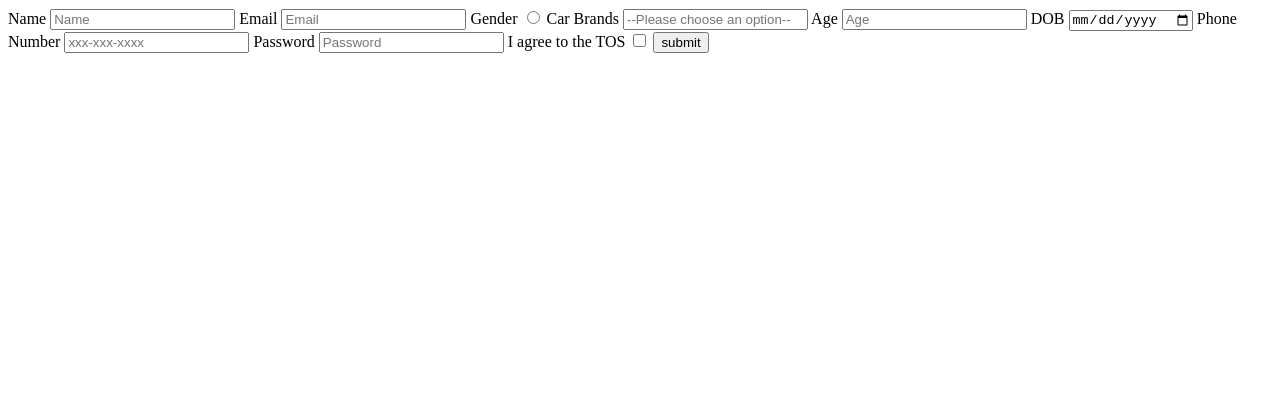
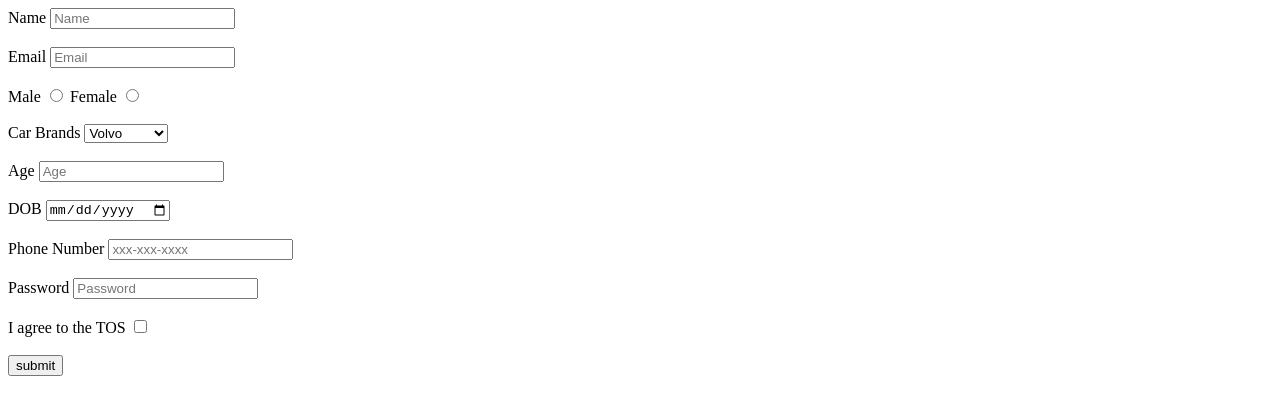
Before and after one commit to acciojob/signup-form-car-aniket100200, a website: page main.html in a window 1280 px wide. Drawn offline with Linux system fonts and the light colour scheme.

Commit message:
created a submission

```diff
--- a/main.html
+++ b/main.html
@@ -9,33 +9,64 @@
 <body>
     <!-- the entire body must be written by student -->
     <form method="post">
+        <div>
             <label for="name">Name</label>
             <input type="text" required id="name" placeholder="Name">
-
+        </div>
+        <br>
+        <div>
             <label for="email">Email</label>
             <input type="email" required id="email" placeholder="Email">
+        </div>
+        <br>
+        <div>
+            <label for="gender_m">Male</label>
+            <input type="radio" required id="gender_m" name='gender'>
+            <label for="gender_f">Female</label>
+            <input type='radio' required id='gender_f' name='gender'>
+        </div>
 
-        <label for="gender_m">Gender</label>
-        <input type="radio" required id="gender_m,gender_f">
+        <br>
 
+        <div>
             <label for="cars">Car Brands</label>
-        <input type="select" required id="cars" placeholder="--Please choose an option--">
-
+            <select name="cars" id="cars" placeholder="--Please choose an option--">
+                <option value="volvo">Volvo</option>
+                <option value="audi">Audi</option>
+                <option value="mercedise">Mercedise</option>
+                <option value="saab">Saab</option>
+                <option value="tata">Tata</option>
+            </select>
+        </div>
+<br>
+        <div>
             <label for="age">Age</label>
             <input type="number" required id="age" placeholder="Age">
-
+        </div>
+<br>
+        <div>
             <label for="dob">DOB</label>
             <input type="date" required id="dob">
-
+        </div>
+<br>
+        <div>
             <label for="tel">Phone Number</label>
             <input type="tel" id="tel" placeholder="xxx-xxx-xxxx">
-
+        </div>
+<br>
+        <div>
             <label for="password">Password</label>
             <input type="password" required id="password" placeholder="Password">
-
+        </div>
+<br>
+        <div>
             <label for="tos"> I agree to the TOS</label>
             <input type="checkbox" required id="tos">
+            <br>
+            <br>
             <button type="submit">submit</button>
+        </div>
+
     </form>
     <script type="text/javascript" src="./script.js">
     </script>
```
Lines whose indentation alone changed are shown as unchanged.
